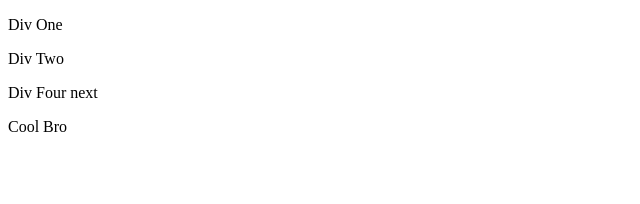
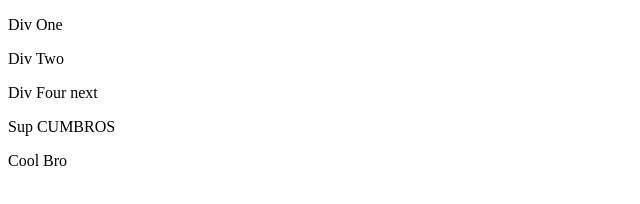
Before and after one commit to Jarrod-Payton/Hello-World, a plain HTML site: page index.html in a window 1280 px wide. Shown: the whole page, without its empty margins (0-640 px from the left). Drawn offline with Linux system fonts and the light colour scheme.

Commit message:
added p tag

```diff
--- a/index.html
+++ b/index.html
@@ -24,7 +24,7 @@
       console.log(num4)
     </script>
     <div>
-      <p></p>
+      <p>Sup CUMBROS</p>
     </div>
     <p>Cool Bro</p>
 <body>
```
